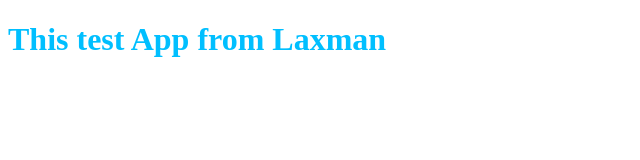
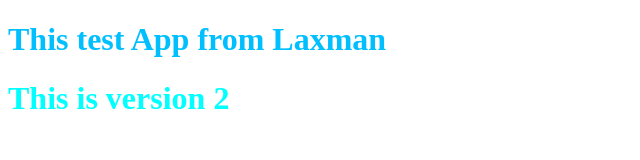
Before and after one commit to amarpawar0122/TestWebAppSample, a plain HTML site: page TestWebAppSample/Index.html in a window 1280 px wide. Shown: the whole page, without its empty margins (0-640 px from the left). Drawn offline with Linux system fonts and the light colour scheme.

Commit message:
This is version 2

```diff
--- a/TestWebAppSample/Index.html
+++ b/TestWebAppSample/Index.html
@@ -5,6 +5,7 @@
     <title>Test Web App Sample</title>
 </head>
 <body>
-<h1 style="color:deepskyblue">This test App from Laxman</h1>
+    <h1 style="color:deepskyblue">This test App from Laxman</h1>
+    <h1 style="color:aqua">This is version 2</h1>
 </body>
 </html>
```
